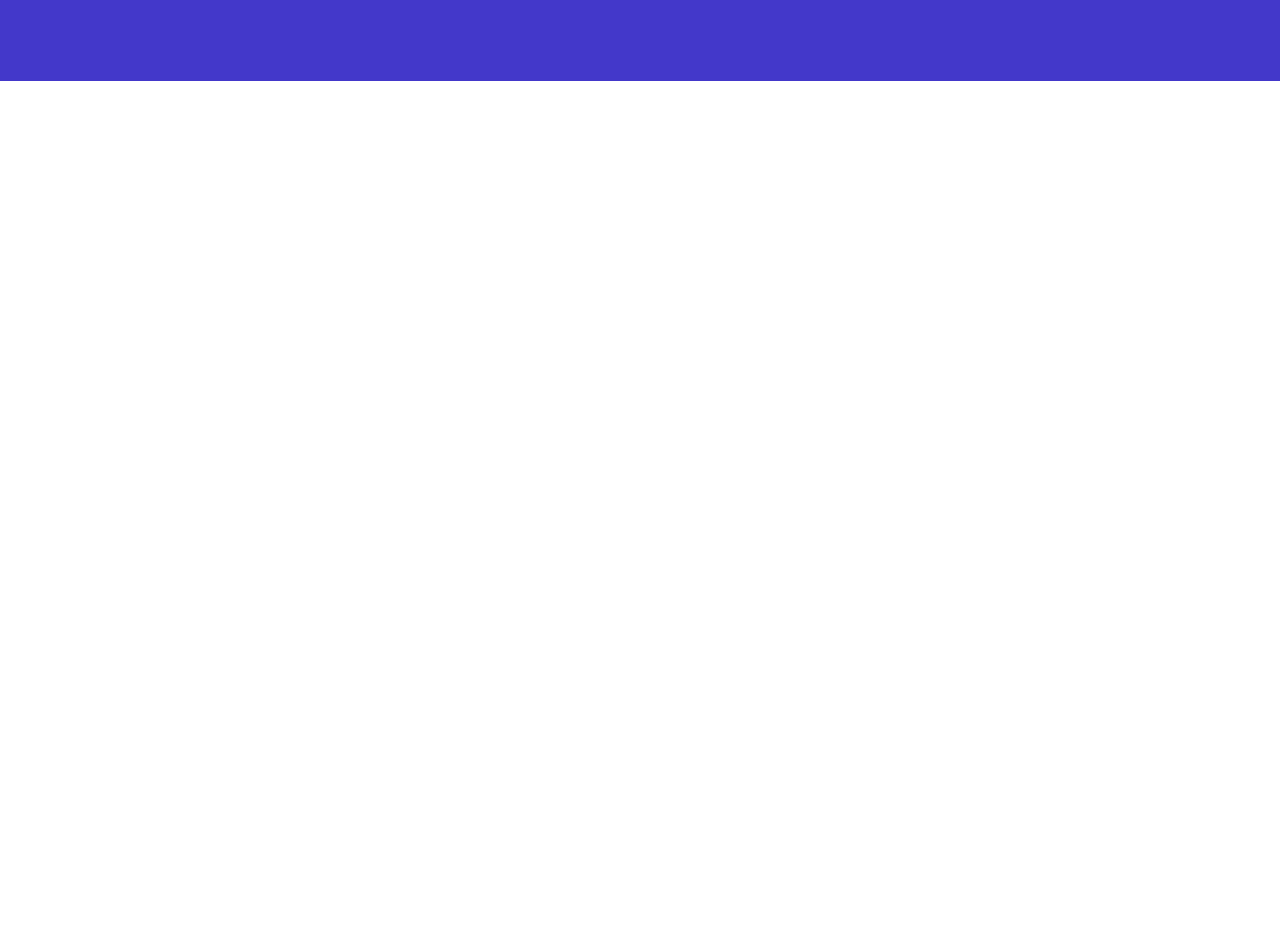
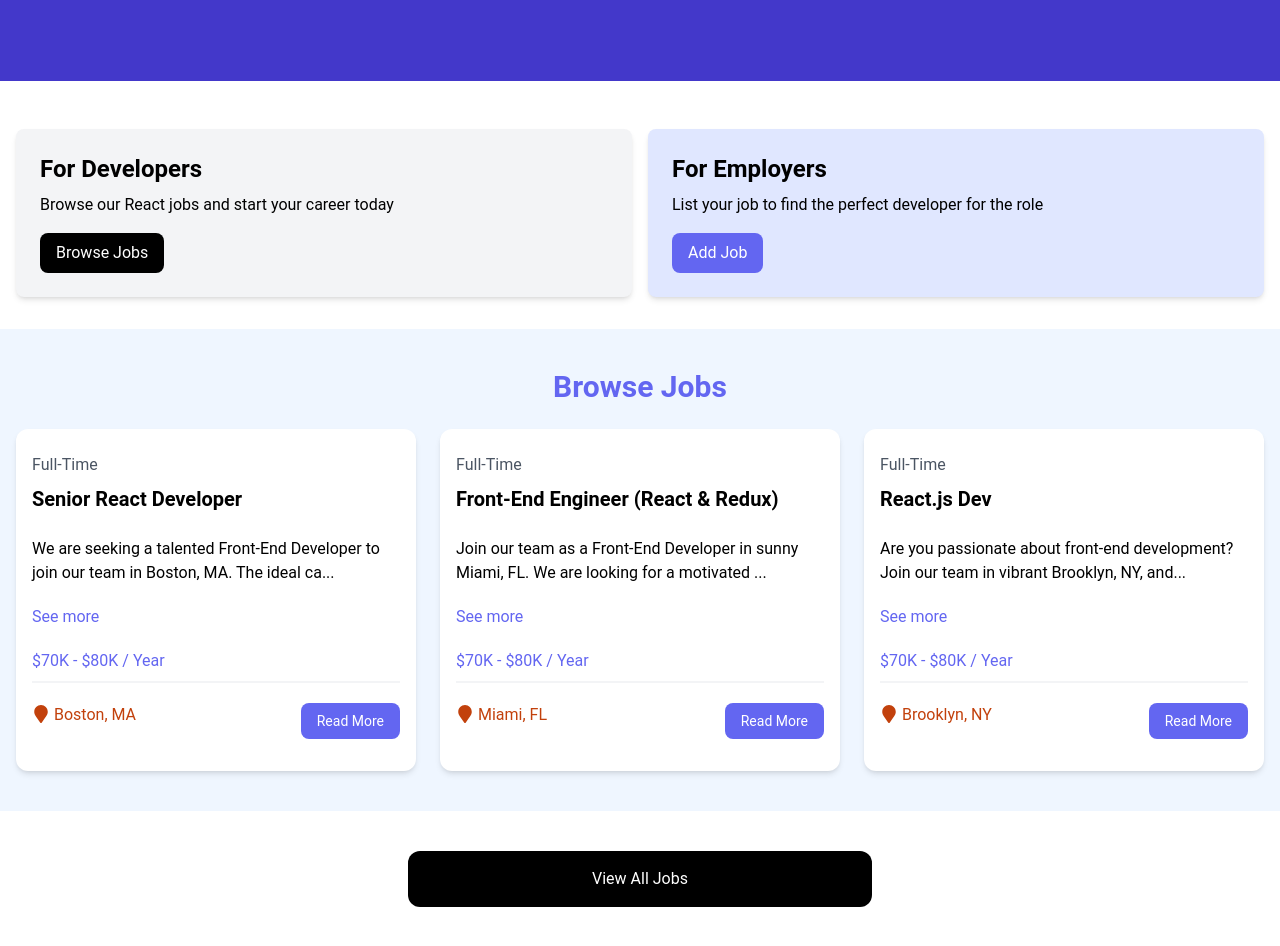
Before and after one commit to Lits00/React-Jobs, a React (Vite) app: page / in a window 1280 px wide. Shown: the part 280-1226 px from the top of the page. Before the commit the page ends 800 px from the top, so only its background shows below. Built offline with nearby package versions, Linux system fonts and the light colour scheme.

Commit message:
Imported components related to HomePage

```diff
--- a/src/pages/HomePage.jsx
+++ b/src/pages/HomePage.jsx
@@ -1,9 +1,15 @@
 import Hero from "../components/Hero";
+import HomeCards from "../components/HomeCards";
+import JobListings from "../components/JobListings";
+import ViewAllJobs from "../components/ViewAllJobs";
 
 const HomePage = () => {
   return (
     <>
       <Hero />
+      <HomeCards />
+      <JobListings />
+      <ViewAllJobs />
     </>
   );
 };
```
